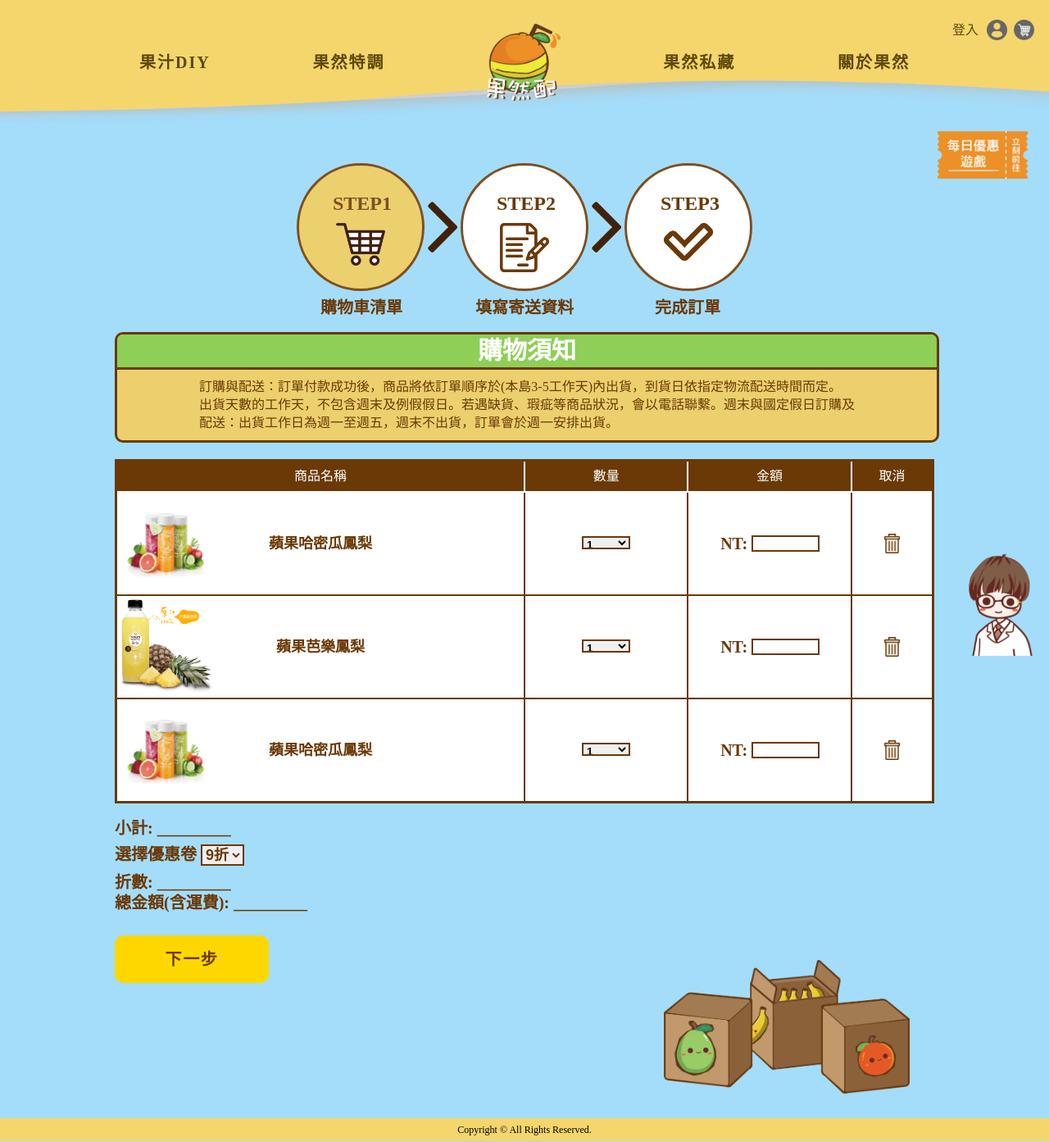
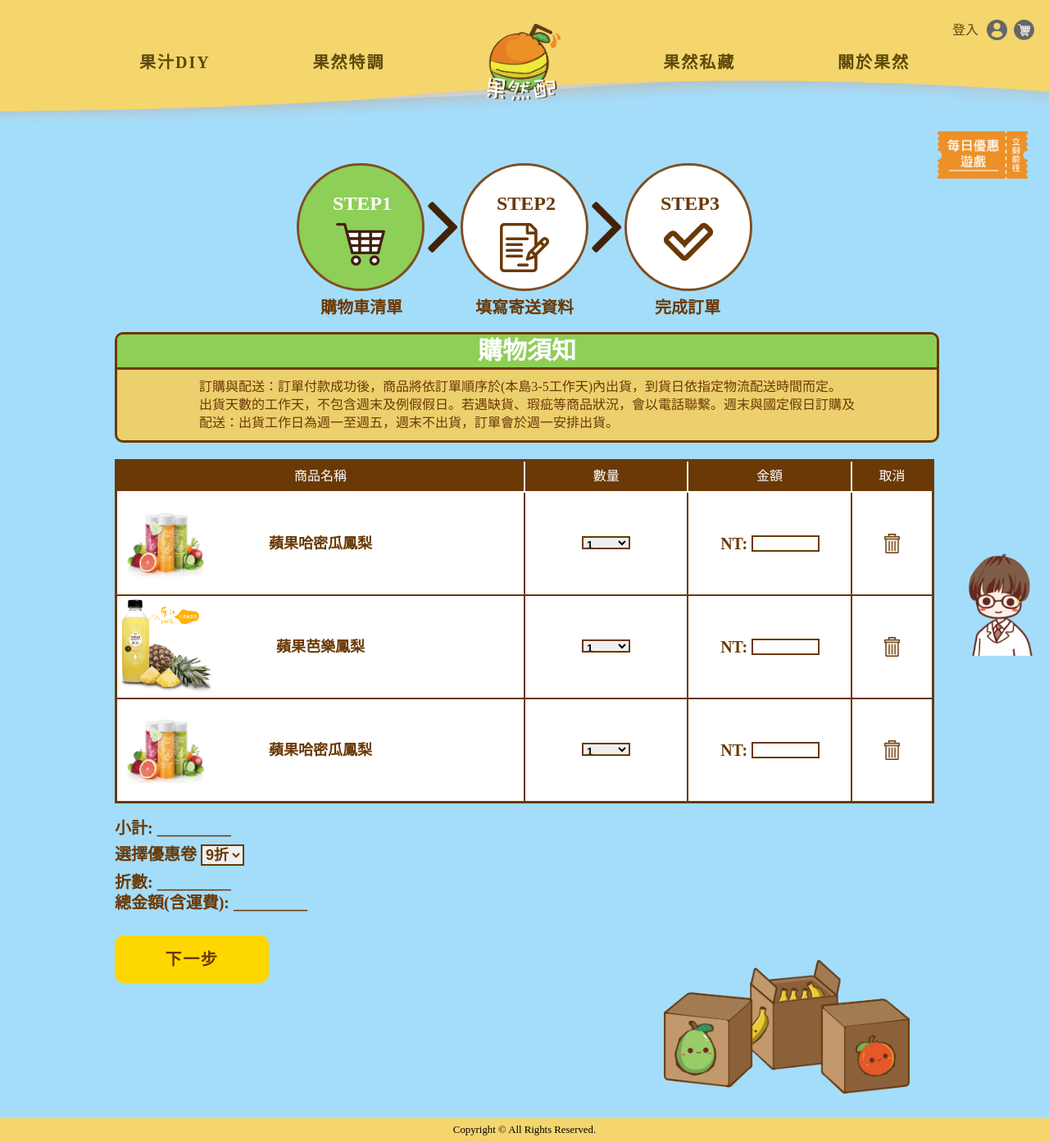
Before and after one commit to cherylHsueh/G4, a PHP site: page /cart.html in a window 1280 px wide. Shown: the whole page at 82% size. Run offline with PHP 8.4, Linux system fonts and the light colour scheme.

Commit message:
11/06 14:03

```diff
--- a/cart2.html
+++ b/cart2.html
@@ -136,7 +136,7 @@
         </a>
     </div>
     <div class="cart_cart2Background">
-        <img src="images/cart/City(02-1).png" alt="">
+        <img src="images/cart/City(02).png" alt="">
         <!-- <img src="images/cart/City(01-1).png" alt=""> -->
     </div>
     <footer>
--- a/css/cart.css
+++ b/css/cart.css
@@ -471,6 +471,20 @@ header nav  li:nth-child(2) > a:after {
     transform: scaleX(1);
 }
 */
+.footer_wrapper {
+  text-align: center; }
+  .footer_wrapper .footer_block {
+    margin: 0 auto;
+    background-color: #f4d66d; }
+    .footer_wrapper .footer_block .footer_rightBox .footer_rightContent {
+      padding: 8px 0; }
+      .footer_wrapper .footer_block .footer_rightBox .footer_rightContent .desc {
+        display: inline-block;
+        padding: 5px;
+        font-size: 2vw; }
+      .footer_wrapper .footer_block .footer_rightBox .footer_rightContent .copyright {
+        font-size: 1vw; }
+
 @media only screen and (max-width: 767px) {
   body {
     background-color: #a4ddfa; }
@@ -524,7 +538,7 @@ header nav  li:nth-child(2) > a:after {
     height: 80px;
     display: inline-block;
     border: 3px solid #7f4f21;
-    background-color: #ecd06d;
+    background-color: #8ecf57;
     border-radius: 50%;
     text-align: center;
     vertical-align: middle; }
@@ -545,14 +559,14 @@ header nav  li:nth-child(2) > a:after {
       display: inline-block;
       font-weight: bold;
       font-size: 18px;
-      color: #7f4f21;
+      color: #FFF;
       position: relative;
       top: -70px; }
     .cart_shoppingProcess_step2 p {
       width: 100px;
       font-weight: bold;
       font-size: 16px;
-      color: #6a3906;
+      color: #FFF;
       text-align: center;
       vertical-align: middle; }
   .cart_shoppingProcess_box {
@@ -770,7 +784,7 @@ header nav  li:nth-child(2) > a:after {
     height: 150px;
     display: inline-block;
     border: 3px solid #7f4f21;
-    background-color: #ecd06d;
+    background-color: #8ecf57;
     border-radius: 50%;
     text-align: center;
     vertical-align: middle; }
@@ -792,14 +806,14 @@ header nav  li:nth-child(2) > a:after {
       display: inline-block;
       font-weight: bold;
       font-size: 24px;
-      color: #7f4f21;
+      color: #FFF;
       position: relative;
       top: -25px; }
     .cart_shoppingProcess_step2 p {
       width: 100px;
       font-weight: bold;
       font-size: 16px;
-      color: #6a3906;
+      color: #FFF;
       text-align: center;
       vertical-align: middle; }
   .cart_shoppingProcess_box {
@@ -956,9 +970,7 @@ header nav  li:nth-child(2) > a:after {
         display: block;
         padding: 30px; }
   .footer_wrapper {
-    position: relative;
-    text-align: center;
-    margin: 0 auto; }
+    text-align: center; }
     .footer_wrapper .footer_block {
       margin: 0 auto;
       background-color: #f4d66d; }
@@ -966,6 +978,7 @@ header nav  li:nth-child(2) > a:after {
         padding: 8px 0; }
         .footer_wrapper .footer_block .footer_rightBox .footer_rightContent .desc {
           display: inline-block;
-          padding: 5px; }
+          padding: 5px;
+          font-size: 2vw; }
         .footer_wrapper .footer_block .footer_rightBox .footer_rightContent .copyright {
-          font-size: 12px; } }
+          font-size: 1vw; } }
--- a/sass/cart.scss
+++ b/sass/cart.scss
@@ -10,6 +10,32 @@
 // footer {
 //     position: relative;
 // }
+.footer_wrapper {
+    text-align: center;
+
+    .footer_block {
+        margin: 0 auto;
+        // padding: 10px 0;
+        background-color: #f4d66d;
+
+        .footer_rightBox {
+            .footer_rightContent {
+                padding: 8px 0;
+
+                .desc {
+                    display: inline-block;
+                    padding: 5px;
+                    font-size: 2vw;
+                }
+
+                .copyright {
+                    font-size: 1vw;
+                }
+            }
+
+        }
+    }
+}
 
 @include rwd(mobile) {
     body {
@@ -99,7 +125,7 @@
             display: inline-block;
             font-weight: bold;
             font-size: 18px;
-            color: #7f4f21;
+            color: #FFF;
             position: relative;
             top: -70px;
         }
@@ -108,7 +134,7 @@
             width: 100px;
             font-weight: bold;
             font-size: 16px;
-            color: #6a3906;
+            color: #FFF;
             text-align: center;
             vertical-align: middle;
         }
@@ -117,7 +143,7 @@
         height: 80px;
         display: inline-block;
         border: 3px solid #7f4f21;
-        background-color: #ecd06d;
+        background-color: #8ecf57;
         border-radius: 50%;
         text-align: center;
         vertical-align: middle;
@@ -461,7 +487,7 @@
             display: inline-block;
             font-weight: bold;
             font-size: 24px;
-            color: #7f4f21;
+            color: #FFF;
             position: relative;
             top: -25px;
         }
@@ -470,7 +496,7 @@
             width: 100px;
             font-weight: bold;
             font-size: 16px;
-            color: #6a3906;
+            color: #FFF;
             text-align: center;
             vertical-align: middle;
         }
@@ -479,7 +505,7 @@
         height: 150px;
         display: inline-block;
         border: 3px solid #7f4f21;
-        background-color: #ecd06d;
+        background-color: #8ecf57;
         border-radius: 50%;
         text-align: center;
         vertical-align: middle;
@@ -702,13 +728,11 @@
     }
 
     .footer_wrapper {
-        position: relative;
         text-align: center;
-        margin: 0 auto;
 
         .footer_block {
             margin: 0 auto;
-            // padding: 20px 0;
+            // padding: 10px 0;
             background-color: #f4d66d;
 
             .footer_rightBox {
@@ -718,10 +742,11 @@
                     .desc {
                         display: inline-block;
                         padding: 5px;
+                        font-size: 2vw;
                     }
 
                     .copyright {
-                        font-size: 12px;
+                        font-size: 1vw;
                     }
                 }
 
```
Also changed, not shown: css/cart2.css (+19 -3 lines), sass/cart2.scss (+33 -3 lines), images/cart/City(02).png.
